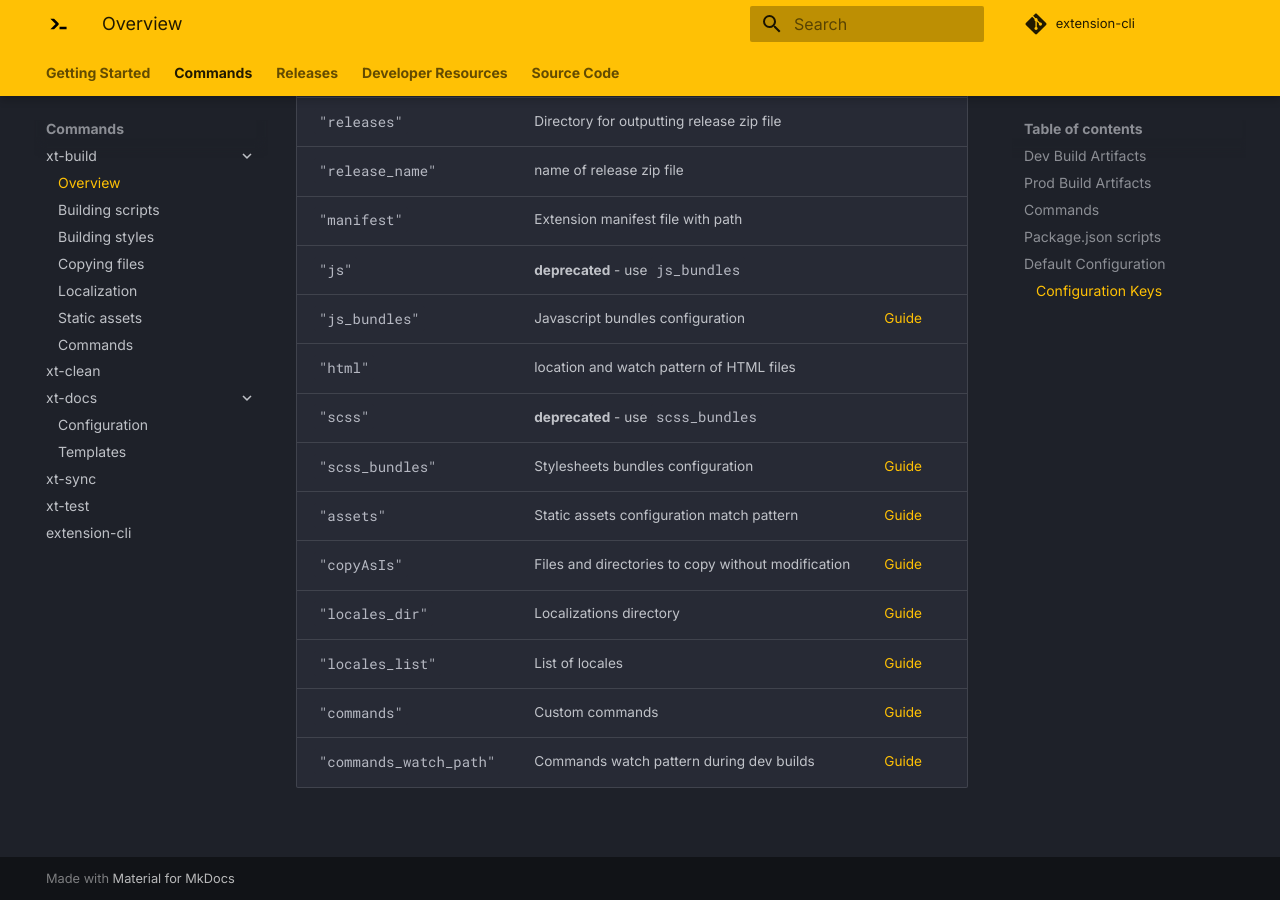
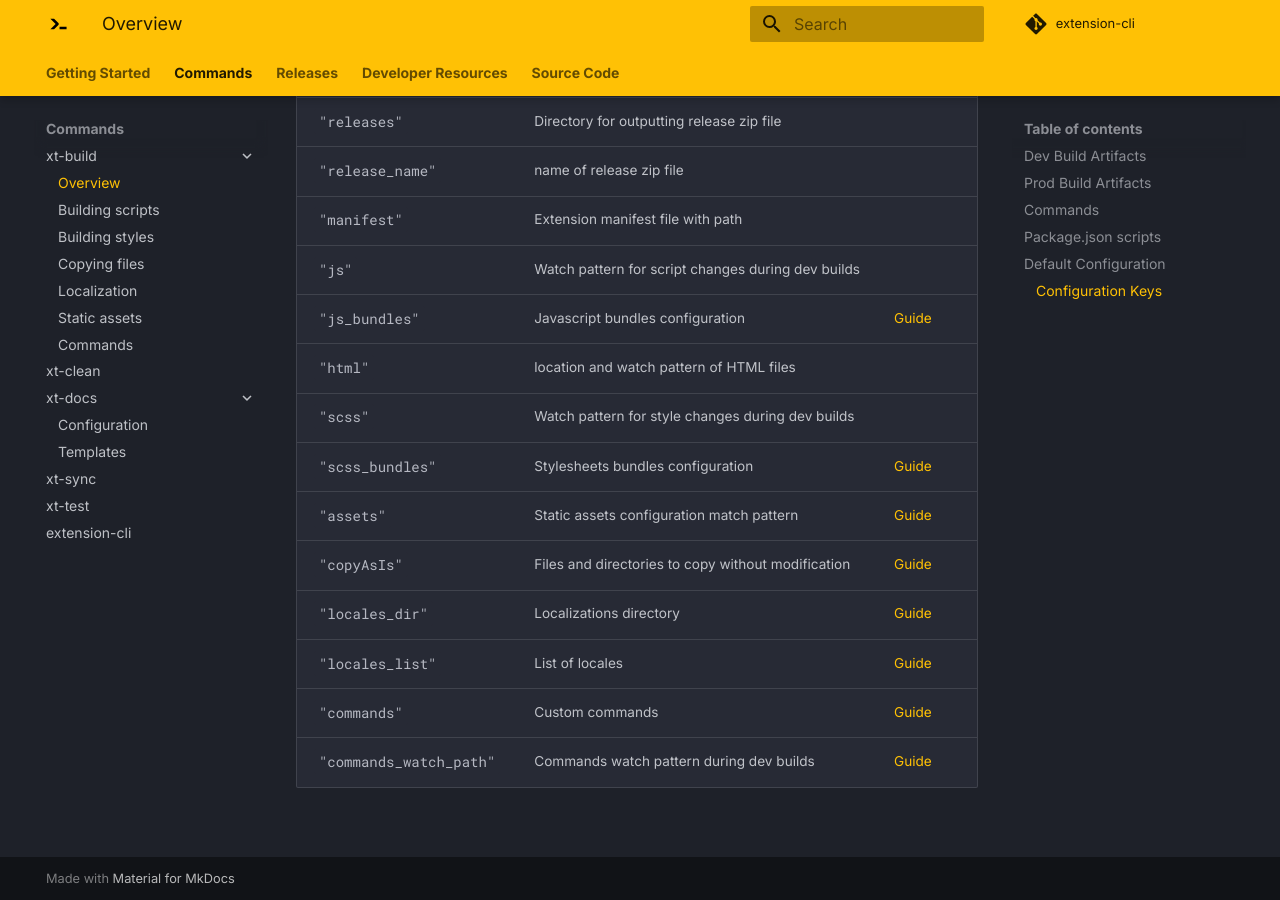
Before and after one commit to MobileFirstLLC/extension-cli, an MkDocs documentation site: the page built from guide/03-xt-build.md, in a window 1280 px wide and 900 px high, scrolled down 3501 px. Built offline with MkDocs 1.6.1 and Material for MkDocs 9.7.7, drawn with Linux system fonts in a browser that asks for light colours; comment, search, counter and statistics services are not loaded.

Commit message:
#75: fix watch pattern

```diff
--- a/guide/03-xt-build.md
+++ b/guide/03-xt-build.md
@@ -139,10 +139,10 @@ Key | Description | Guide
 `"releases"` | Directory for outputting release zip file ||
 `"release_name"` | name of release zip file ||
 `"manifest"` | Extension manifest file with path ||
-`"js"` | **deprecated** - use `js_bundles` ||
+`"js"` | Watch pattern for script changes during dev builds ||
 `"js_bundles"` | Javascript bundles configuration | [Guide](03-xt-build-scripts.md)
 `"html"` | location and watch pattern of HTML files ||
-`"scss"` | **deprecated** - use `scss_bundles` ||
+`"scss"` | Watch pattern for style changes during dev builds ||
 `"scss_bundles"` | Stylesheets bundles configuration | [Guide](03-xt-build-styles.md)
 `"assets"` | Static assets configuration match pattern | [Guide](03-xt-build-assets.md)
 `"copyAsIs"` | Files and directories to copy without modification | [Guide](03-xt-build-copy.md)
```
Also changed, not shown: 1 other file.
